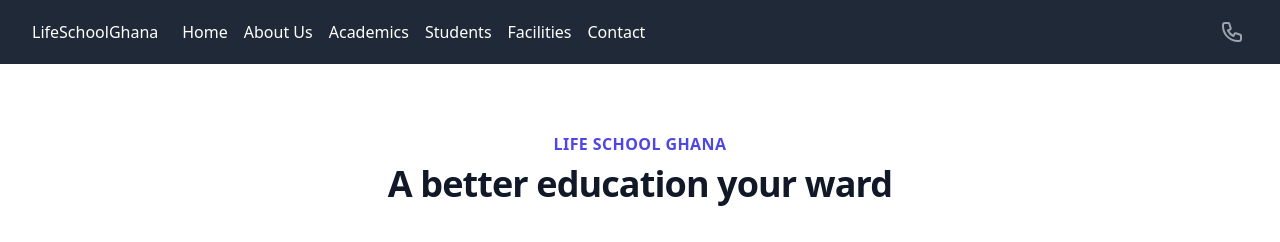
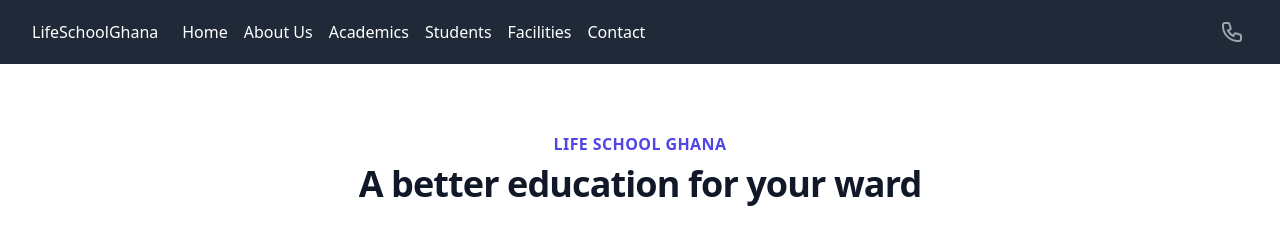
Before and after one commit to ninsau/LifeSchoolElementary, a Next.js app: page /about in a window 1280 px wide. Shown: the top 242 px of the page. Built offline with nearby package versions, Linux system fonts and the light colour scheme.

Commit message:
text correction

```diff
--- a/components/About.tsx
+++ b/components/About.tsx
@@ -12,7 +12,7 @@
               Life School Ghana
             </h2>
             <p className="mt-2 text-3xl leading-8 font-extrabold tracking-tight text-gray-900 sm:text-4xl">
-              A better education your ward
+              A better education for your ward
             </p>
             {/* <p className="mt-4 max-w-2xl text-xl text-gray-500 lg:mx-auto">
               Lorem ipsum dolor sit amet consect adipisicing elit. Possimus
```
